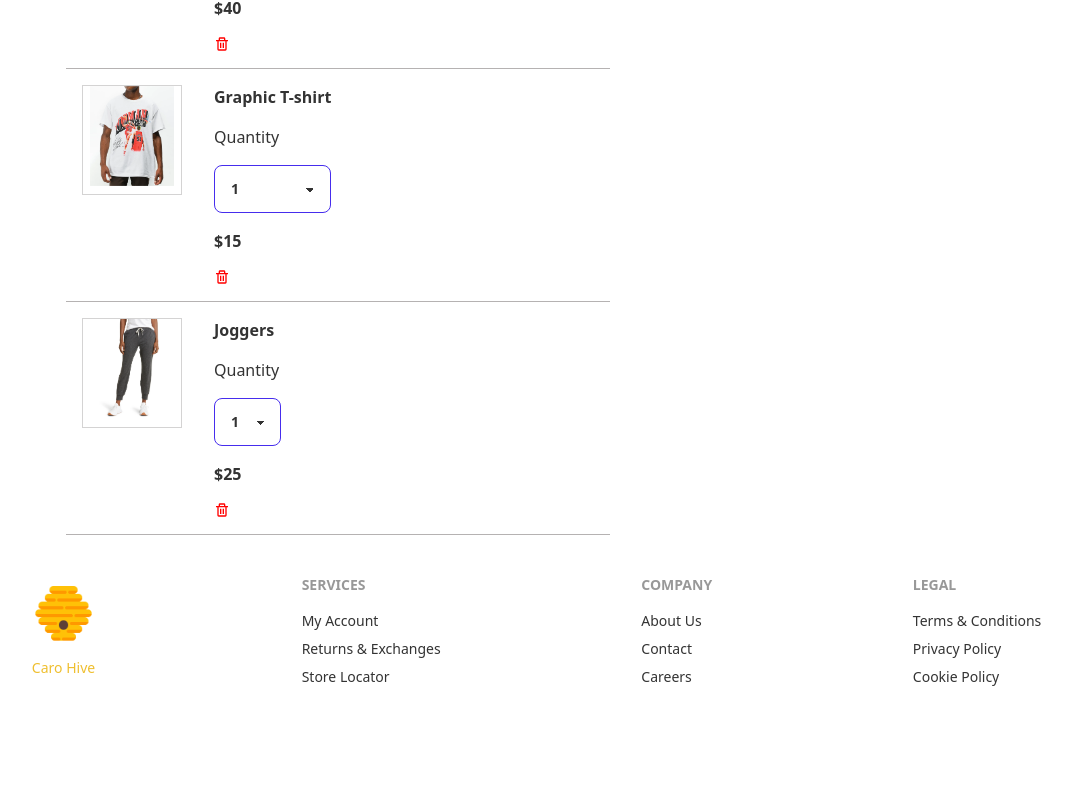
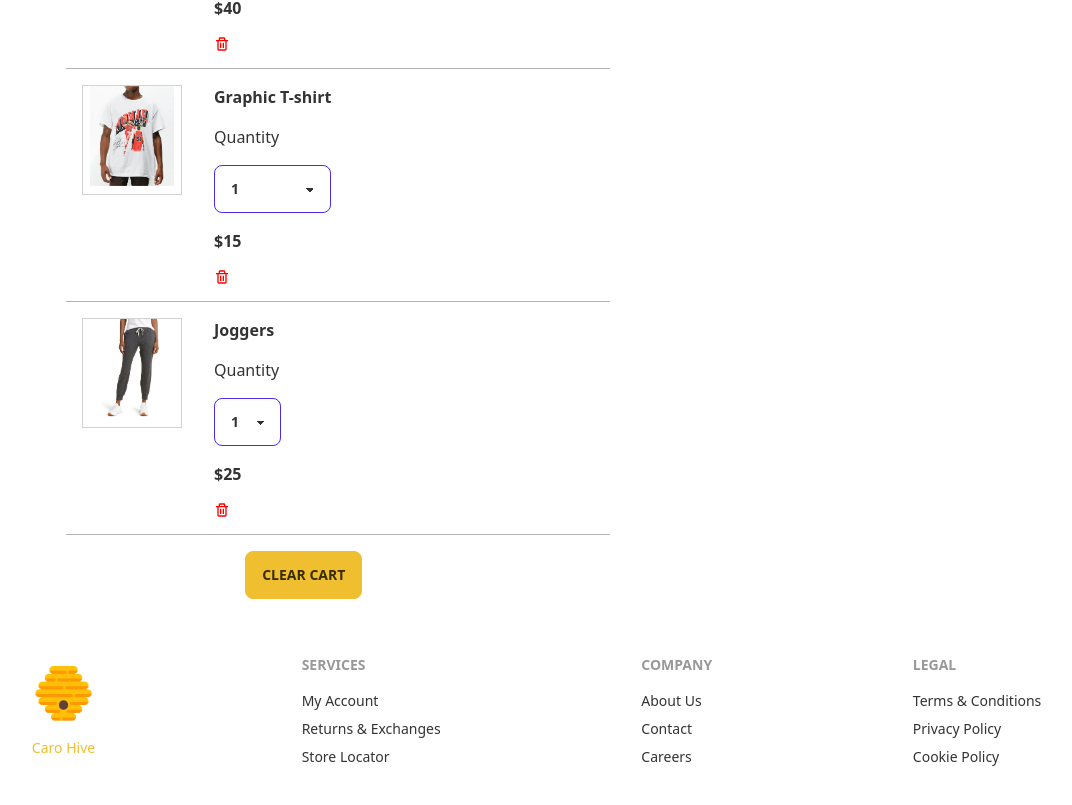
Before and after one commit to An-Be/CaroHive, a React (Create React App) app in the folder client/: page /cart in a window 1280 px wide. Shown: the part 859-1664 px from the top of the page, without its empty margins (14-1086 px from the left). Before the commit the page ends 1586 px from the top, so only its background shows below. Built offline with nearby package versions, Linux system fonts and the light colour scheme.

Commit message:
added clear cart reducer and ui for empty cart

```diff
--- a/client/src/components/Cart/Cart.scss
+++ b/client/src/components/Cart/Cart.scss
@@ -13,6 +13,11 @@
         flex-direction: column;
         &__products{
             padding-top: 2rem;
+            &__clear{
+                position: relative;
+                left: 30%;
+                margin: 1rem;
+            }
         }
     }
 }
--- a/client/src/components/Cart/index.js
+++ b/client/src/components/Cart/index.js
@@ -2,7 +2,7 @@ import React, { useEffect } from "react";
 import { useSelector, useDispatch } from "react-redux";
 import { getCardTotal } from "../../store/slices/cart";
 import "./Cart.scss";
-import { changeAmount, removeItem } from "../../store/slices/cart";
+import { changeAmount, removeProduct, clearCart } from "../../store/slices/cart";
 import { Link } from "react-router-dom";
 import Product from "./components/Product/Product";
 import OrderSummary from "./components/OrderSummary/OrderSummary";
@@ -18,16 +18,18 @@ export const Cart = () => {
     dispatch(changeAmount({ value, id }));
   };
   const handleProductRemoval = (id) => {
-    dispatch(removeItem({ id }));
+    dispatch(removeProduct({ id }));
   };
   return (
     <div className="Cart">
       <div className="Cart__yourItems">
         <h1 className="Cart__yourItems__header text-xl font-bold">Your Cart</h1>
-        <Link className="Cart__yourItems__notReady link link-hover" to="/shop">
+        {/* <Link className="Cart__yourItems__notReady link link-hover" to="/shop">
           Not ready to checkout? Continue Shopping
-        </Link>
-        <div className="Cart__yourItems__products">
+        </Link> */}
+        {products.length > 0 ? <>        <Link className="Cart__yourItems__notReady link link-hover" to="/shop">
+          Not ready to checkout? Continue Shopping
+        </Link><div className="Cart__yourItems__products">
           {products.map((product, index) => (
             <Product
               key={index}
@@ -40,7 +42,8 @@ export const Cart = () => {
               price={product.price}
             />
           ))}
-        </div>
+          <button onClick={() => dispatch(clearCart())} className="btn btn-primary self-center Cart__yourItems__products__clear">Clear Cart</button>
+        </div></>: <Link className="link link-hover" to='/shop'>There is nothing in your cart! Head to our Shop page</Link>}
       </div>
       <OrderSummary totalAmount={totalAmount} />
     </div>
--- a/client/src/store/slices/cart.js
+++ b/client/src/store/slices/cart.js
@@ -11,8 +11,6 @@ export const cartSlice = createSlice({
     name: 'cart',
     initialState,
     reducers:{
-        //need to change this to not use amount within products
-        //amount will not be part of DB
         getCardTotal : (state) => {
             const { totalAmount, totalCount } = state.products.reduce((cartTotal, cartItem) => {
                 const {price, amount } = cartItem;
@@ -33,13 +31,16 @@ export const cartSlice = createSlice({
                 return product;
             });
         },
-        removeItem: (state, action) => {
+        removeProduct: (state, action) => {
             state.products = state.products.filter((product) => {
                 return product.id !== action.payload.id
             })
+        },
+        clearCart: (state) => {
+            state.products = []
         }
     }
 })
 
-export const { getCardTotal, changeAmount, removeItem } = cartSlice.actions;
+export const { getCardTotal, changeAmount, removeProduct, clearCart } = cartSlice.actions;
 export default cartSlice.reducer;
```
